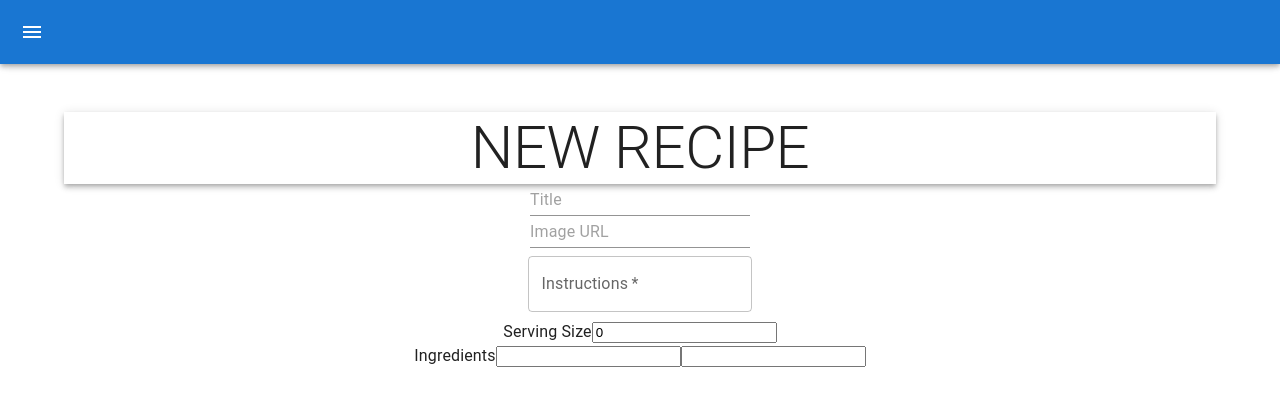
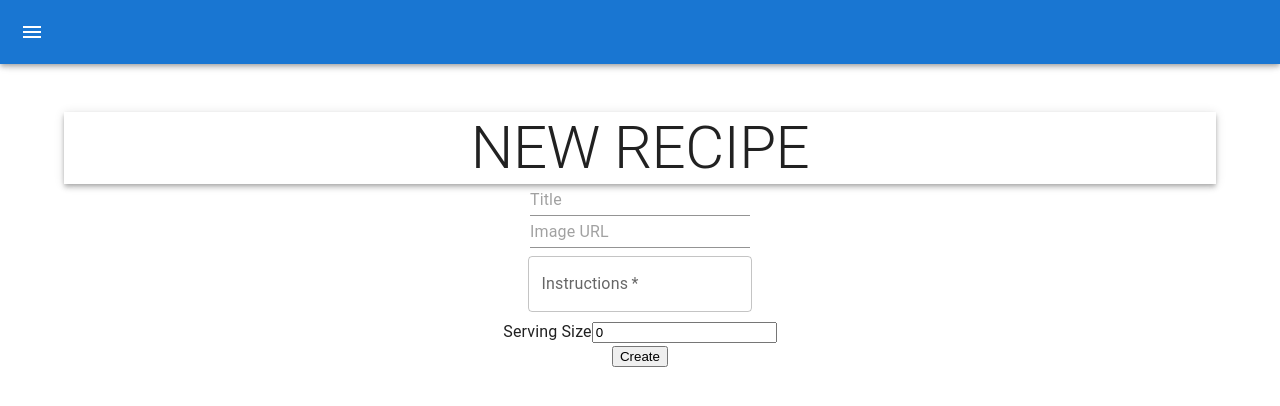
Before and after one commit to denn15law/ez-chef, a React (Create React App) app in the folder frontend/: page /new in a window 1280 px wide. Shown: the top 406 px of the page. Built offline with nearby package versions, Linux system fonts and the light colour scheme.

Commit message:
Install axios and revise New Recipe Form

```diff
--- a/frontend/src/components/RecipeForm.js
+++ b/frontend/src/components/RecipeForm.js
@@ -1,5 +1,6 @@
 import React, { Component } from "react";
 import { Container, Box, TextField, Input } from "@mui/material";
+import axios from "axios";
 
 class RecipeForm extends Component {
   constructor(props) {
@@ -43,24 +44,38 @@ class RecipeForm extends Component {
     });
   };
 
-  handleMeasurementChange = (event) => {
-    this.setState({
-      ingredients: {
-        measurement: event.target.value,
-      },
-    });
-  };
+  // handleMeasurementChange = (event) => {
+  //   this.setState({
+  //     ingredients: {
+  //       measurement: event.target.value,
+  //     },
+  //   });
+  // };
 
-  handleIngredientNameChange = (event) => {
-    this.setState({
-      ingredients: {
-        name: event.target.value,
-      },
+  // handleIngredientNameChange = (event) => {
+  //   this.setState({
+  //     ingredients: {
+  //       name: event.target.value,
+  //     },
+  //   });
+  // };
+
+  handleSubmit = (event) => {
+    event.preventDefault();
+    const data = this.state;
+    axios
+      .post("/recipes", data)
+      .then((res) => {
+        console.log(res);
+      })
+      .catch((err) => {
+        console.log(err);
       });
   };
 
   render() {
     return (
+      <form onSubmit={this.handleSubmit}>
         <Container>
           <Box
             component="form"
@@ -83,8 +98,8 @@ class RecipeForm extends Component {
                 id="standard-basic"
                 label="image-url"
                 placeholder="Image URL"
-              value={this.state.title}
-              onChange={this.handleTitleChange}
+                value={this.state.image_url}
+                onChange={this.handleURLChange}
               />
             </div>
             <div>
@@ -107,7 +122,7 @@ class RecipeForm extends Component {
                 min={0}
               />
             </div>
-          <div>
+            {/* <div>
               <label>Ingredients</label>
               <input
                 type="number"
@@ -120,9 +135,11 @@ class RecipeForm extends Component {
                 value={this.state.ingredients["name"]}
                 onChange={this.handleIngredientNameChange}
               />
-          </div>
+            </div> */}
+            <button type="submit">Create</button>
           </Box>
         </Container>
+      </form>
     );
   }
 }
--- a/package.json
+++ b/package.json
@@ -23,6 +23,7 @@
     "@emotion/styled": "^11.6.0",
     "@mui/icons-material": "^5.2.5",
     "@mui/material": "^5.2.8",
+    "axios": "^0.24.0",
     "body-parser": "^1.19.1",
     "concurrently": "^7.0.0",
     "dotenv": "^11.0.0",
@@ -32,5 +33,6 @@
   },
   "devDependencies": {
     "nodemon": "^2.0.15"
-  }
+  },
+  "proxy": "https://localhost:8000"
 }
```
Also changed, not shown: 1 other file (tests, documents, lock files or other folders). Lines whose indentation alone changed are shown as unchanged.
